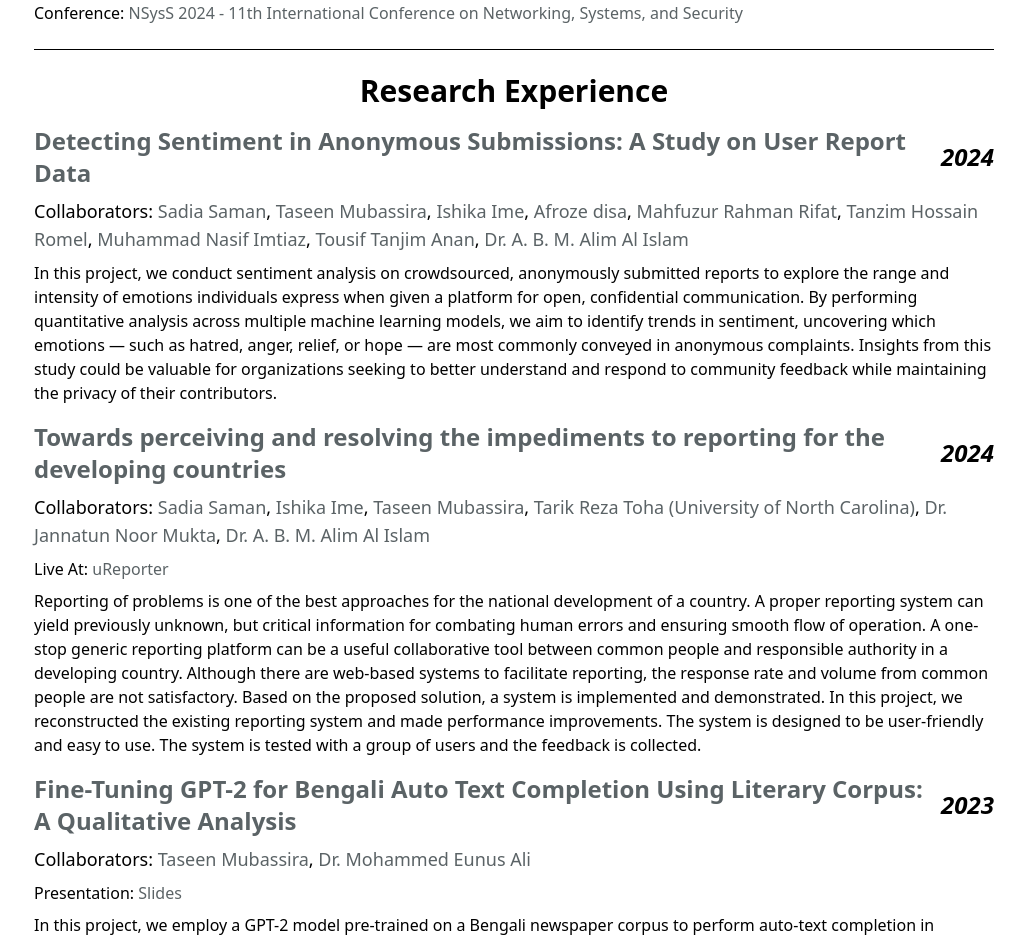
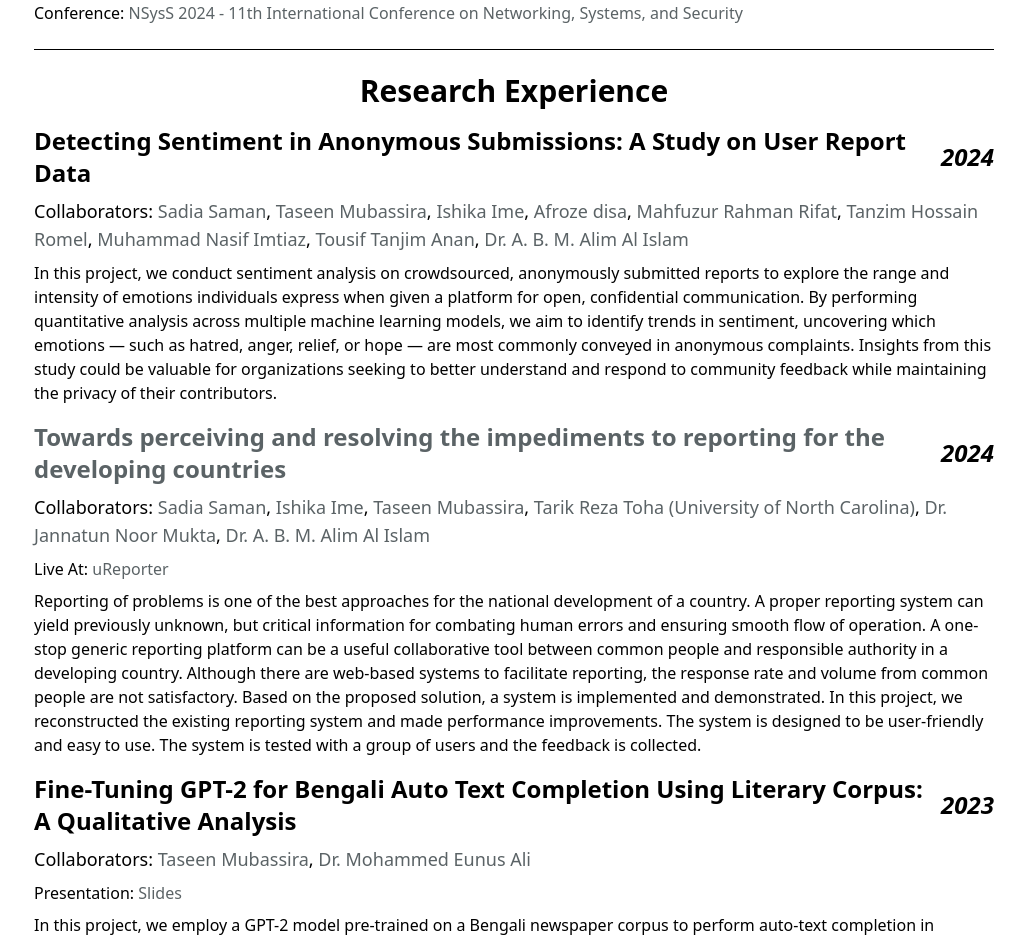
Before and after one commit to Moidda/moidda.github.io, a React (Create React App) app: page / in a window 1280 px wide. Shown: the part 1660-2601 px from the top of the page, without its empty margins (254-1279 px from the left). Built offline with nearby package versions, Linux system fonts and the light colour scheme.

Commit message:
Conditional title rendering

```diff
--- a/src/components/common/Publication.js
+++ b/src/components/common/Publication.js
@@ -2,14 +2,21 @@ import React from 'react';
 import URL from './Url';
 
 const Publication = ({ doi, title, year, collaborators, demo, description, conference }) => {
+    var titleComponent;
+    if (doi) {
+        titleComponent = <URL
+            className="overflow-wrap break-words flex-1"
+            url={doi}
+            text={title} />;
+    }
+    else {
+        titleComponent = <span className="overflow-wrap break-words flex-1">{title}</span>;
+    }
+
     return (
         <div className="text-left space-y-2 text-black mt-4">
             <h2 className="flex flex-row items-center justify-between gap-4 text-2xl font-bold">
-                <URL
-                    className="overflow-wrap break-words flex-1"
-                    url={doi}
-                    text={title} />
-
+                {titleComponent}
                 <div className="italic text-right whitespace-nowrap">{year}</div>
             </h2>
 
--- a/src/components/sections/ResearchExperience.js
+++ b/src/components/sections/ResearchExperience.js
@@ -12,7 +12,6 @@ const ResearchExperience = () => {
       <SectionTitle title={SECTIONS.RESEARCH_EXPERIENCE.title} id={SECTIONS.RESEARCH_EXPERIENCE.id} />
 
       <Publication
-        doi="#"
         title="Detecting Sentiment in Anonymous Submissions: A Study on User Report Data"
         year="2024"
         collaborators={[
@@ -50,7 +49,6 @@ const ResearchExperience = () => {
       />
 
       <Publication
-        doi="#"
         title="Fine-Tuning GPT-2 for Bengali Auto Text Completion Using Literary Corpus: A Qualitative Analysis"
         year="2023"
         collaborators={[
```
